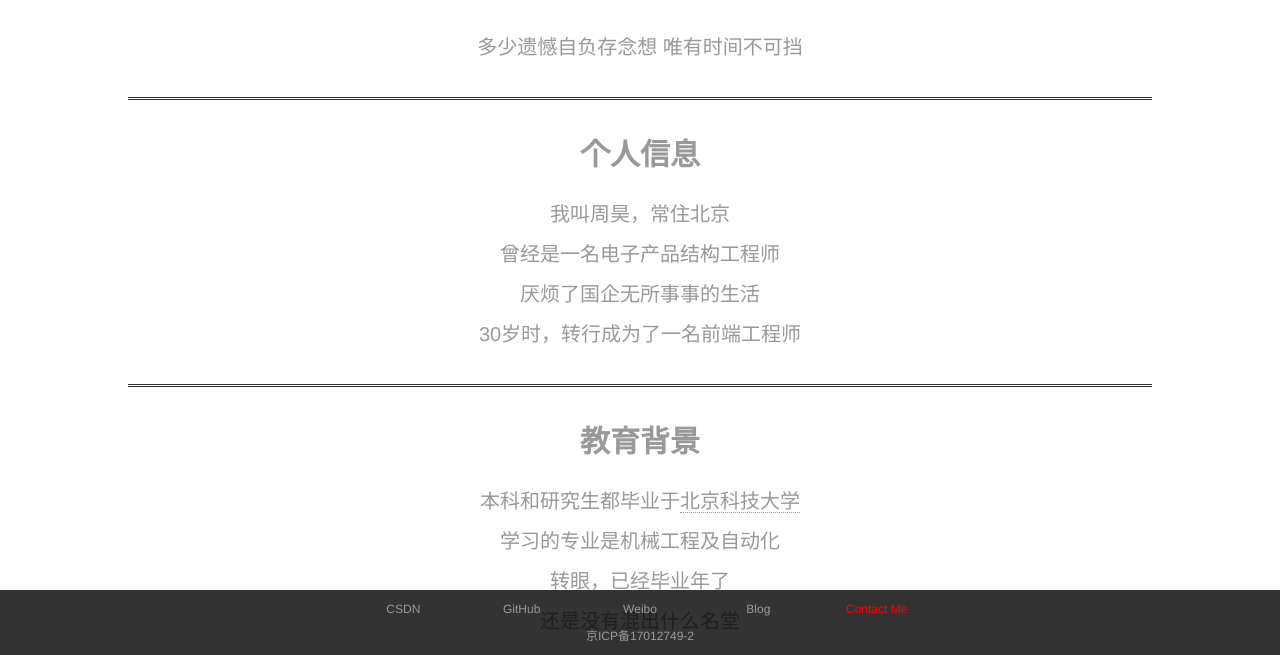
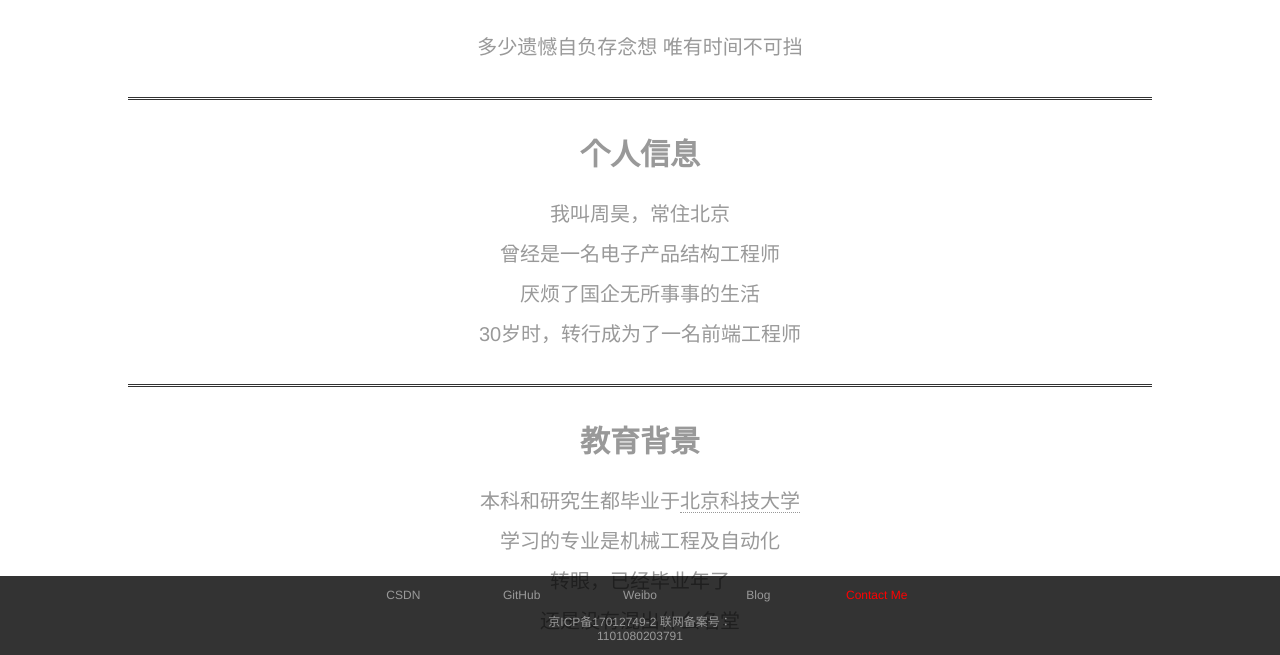
Before and after one commit to duola8789/presonal-website, a website: page pages/page2.html in a window 1280 px wide. Shown: the part 145-800 px from the top of the page. Drawn offline with nearby package versions, Linux system fonts and the light colour scheme.

Commit message:
联网备案

```diff
--- a/pages/page2.html
+++ b/pages/page2.html
@@ -103,7 +103,7 @@
       <li><a id="blog" href="http://duola8789.github.io">Blog</a></li>
       <li><a id="contact" class="important">Contact Me</a></li>
     </ul>
-    <div class="icp-backup">京ICP备17012749-2</div>
+    <div class="icp-backup">京ICP备17012749-2 联网备案号：1101080203791</div>
   </div>
   <div id="wrap3">
     <button id="wrap3Btn" class="close simplemodal-close"></button>
```
Also changed, not shown: pages/page1.html (+1 -1 lines), pages/page3.html (+1 -1 lines), pages/page4.html (+1 -1 lines), pages/page5.html (+1 -1 lines).
